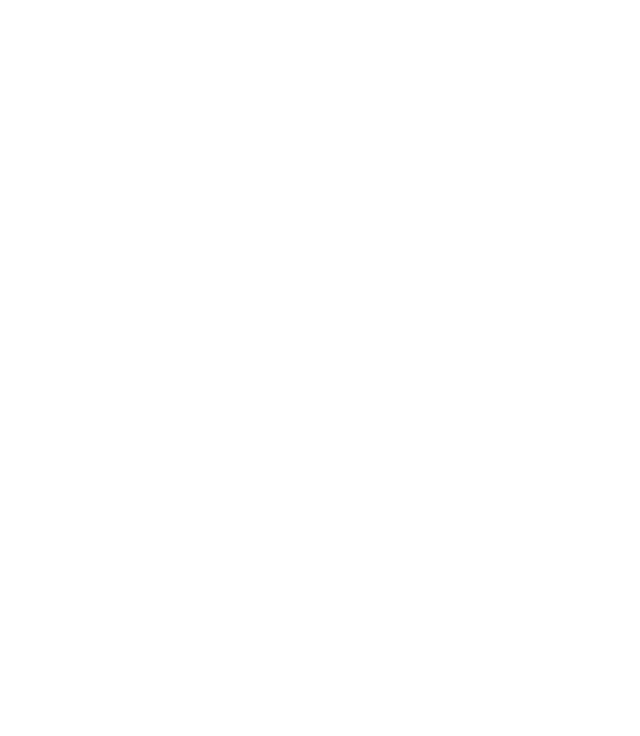
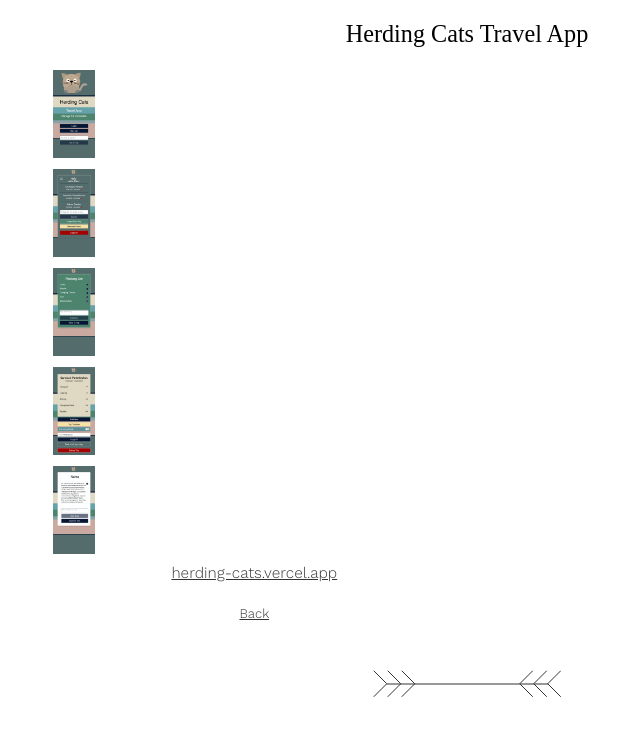
Before and after one commit to ghersmann/cv-v2, a Vue app: page /portfolio/001 in a window 1280 px wide. Before the commit this address had no page. Shown: the top 736 px of the page, without its empty margins (173-813 px from the left). Built offline with nearby package versions, Linux system fonts and the light colour scheme; a web font is replaced by a local one.

Commit message:
First draft for projectDetail.vue

```diff
--- a/src/components/ExperienceComponent.vue
+++ b/src/components/ExperienceComponent.vue
@@ -66,7 +66,9 @@
           <li>
             <p>
               Portfolio:
-              <router-link :to="{ path: '/photo' }">gustavhersmann.com/photo</router-link>
+              <router-link :to="{ name: 'ProjectDetail', params: { id: '002' } }"
+                >gustavhersmann.com/photo</router-link
+              >
             </p>
           </li>
         </ul>
--- a/src/components/ProjectPortfolio.vue
+++ b/src/components/ProjectPortfolio.vue
@@ -16,10 +16,7 @@
         <p v-for="(desc, descIndex) in project.description" :key="descIndex">
           {{ desc }}
         </p>
-        <a v-if="project.link" :href="project.link" class="routerlink" target="_blank">
-          {{ project.linkText }}
-        </a>
-        <router-link v-else :to="project.routerLink" class="routerlink">
+        <router-link :to="{ name: 'ProjectDetail', params: { id: project.id } }" class="routerlink">
           {{ project.routerLinkText }}
         </router-link>
       </div>
--- a/src/router/index.js
+++ b/src/router/index.js
@@ -1,8 +1,6 @@
 import { createRouter, createWebHistory } from 'vue-router'
 import HomeView from '@/views/HomeView.vue'
-import PhotographyView from '@/views/PhotographyView.vue'
-import PostersGwfView from '@/views/PostersGwfView.vue'
-import RedLeafCameras from '@/views/RedLeafCameras.vue'
+import ProjectDetail from '@/views/ProjectDetail.vue'
 
 const router = createRouter({
   history: createWebHistory(import.meta.env.BASE_URL),
@@ -13,19 +11,9 @@
       component: HomeView
     },
     {
-      path: '/photo',
-      name: 'photo',
-      component: PhotographyView
-    },
-    {
-      path: '/posters-gwf',
-      name: 'postersgwf',
-      component: PostersGwfView
-    },
-    {
-      path: '/red-leaf-cameras',
-      name: 'redleafcameras',
-      component: RedLeafCameras
+      path: '/portfolio/:id',
+      name: 'ProjectDetail',
+      component: ProjectDetail
     }
   ]
 })
--- a/src/stores/portfolioStore.js
+++ b/src/stores/portfolioStore.js
@@ -4,6 +4,7 @@
   state: () => ({
     portfolioProjects: [
       {
+        id: '001',
         title: 'Herding Cats Travel App',
         description: [
           '- A comprehensive travel planning application developed using Vue.js.',
@@ -48,9 +49,11 @@
           }
         ],
         link: 'https://herding-cats.vercel.app/',
-        linkText: 'herding-cats.vercel.app'
+        linkText: 'herding-cats.vercel.app',
+        routerLinkText: 'View Details'
       },
       {
+        id: '002',
         title: 'Gustav Hersmann Photography',
         description: [
           'Current project in the works. Developing a nice photo portfolio for my former business as a Professional Photographer. Mostly to stay updated on programming and learn new things while looking for a job.'
@@ -82,6 +85,7 @@
         routerLinkText: 'Photography Portfolio'
       },
       {
+        id: '003',
         title: 'Posters for Gemeinde Wutha-Farnroda and Hörselbergmuseum',
         description: [
           'During my two years at the municipal office Wutha-Farnroda I did amongst other things a bunch of graphic design work. I used the Affinity Suite (Photo, Designer and Publisher) for all of the tasks.'
@@ -90,24 +94,30 @@
           {
             src: new URL('@/assets/img/gwf/plakat-das-licht-in-unserem-leben.jpg', import.meta.url)
               .href,
-            alt: 'Poster for Das Licht in unserem Leben'
+            alt: 'Poster for the Exhibition Das Licht in unserem Leben',
+            description:
+              "Poster for the exhibition 'The light in our lives' at the Hörselberg Museum. This exhibition explores light and how mankind has illuminated the world throughout history. The design is heavily inspired by photographs from the 1920s, a time when electric lighting became commonplace in people's homes."
           },
           {
             src: new URL(
               '@/assets/img/gwf/plakat-kleine-objekte-grosse-geschichten.png',
               import.meta.url
             ).href,
-            alt: 'Poster for Kleine Objekte - Große Geschichten'
+            alt: 'Poster for the Exhibition Kleine Objekte - Große Geschichten',
+            description:
+              "Poster for the exhibition 'Kleine Objekte - Große Geschichten'. In this design, I used slanted text to deviate from the usual poster formats that are usually seen in the same places. The exhibition emphasised objects from the museum's collection and used them to tell bigger stories. For example, the potato ricer depicted on the poster tells the story of Thuringian dumplings. To convey a sense of recognition and seriousness, I used the railway typeface used by Deutsche Bahn for signage."
           },
           {
             src: new URL('@/assets/img/gwf/plakat-museumsnacht.jpg', import.meta.url).href,
-            alt: 'Poster for Night of the Museums'
+            alt: 'Poster for Night of the Museums',
+            description:
+              'The local museum, the Hörselbergmuseum, was organising an evening of events designed mainly for children. I wanted to capture the excitement of going on a treasure hunt in the dark with a torch.'
           }
         ],
-        routerLink: { path: '/posters-gwf' },
         routerLinkText: 'View Details'
       },
       {
+        id: '004',
         title: 'Red Leaf Cameras and No Fear of too many Cameras',
         description: [
           'I toyed with the idea of starting an online camera store for selling vintage analog cameras and made a design draft for it.'
@@ -132,10 +142,10 @@
             alt: 'Logo No Fear of too many Cameras'
           }
         ],
-        routerLink: { path: '/red-leaf-cameras' },
         routerLinkText: 'View Details'
       }
       /* {
+      id: '005',
         title: 'Fowzi Magazine',
         description: [
           'An online magazine about snowboarding and snowboard culture. Made by me and my friend Brian. We only made three issues before other projects took over our attention.'
--- a/src/views/PostersGwfView.vue
+++ /dev/null
@@ -1 +0,0 @@
-<template>PostersGwfView</template>
--- /dev/null
+++ b/src/views/ProjectDetail.vue
@@ -0,0 +1,198 @@
+<template>
+  <article class="project-portfolio" v-if="project">
+    <h1>{{ project.title }}</h1>
+    <section class="portfolio-grid-column">
+      <div class="portfolio-imgs">
+        <!-- Loop through each image and display the image and description -->
+        <div
+          v-for="(image, imgIndex) in project.images"
+          :key="imgIndex"
+          class="portfolio-image-description"
+        >
+          <!-- Image with click event to open modal -->
+          <img :src="image.src" :alt="image.alt" class="portfolio-img" @click="openModal(image)" />
+          <p>{{ image.description }}</p>
+        </div>
+
+        <!-- Link to external project (if available) -->
+        <a v-if="project.link" :href="project.link" class="projectlink routerlink" target="_blank">
+          {{ project.linkText }}
+        </a>
+        <router-link :to="'/'" class="routerlink">
+          <p>Back</p>
+        </router-link>
+      </div>
+    </section>
+
+    <img :src="arrowStore.currentArrow" alt="Decorative Arrow" class="arrow" />
+
+    <!-- Modal for large image view -->
+    <div v-if="isModalOpen" class="modal-overlay" @click="closeModal">
+      <div class="modal-content" @click.stop>
+        <span class="close-btn" @click="closeModal">&times;</span>
+        <img :src="selectedImage.src" :alt="selectedImage.alt" class="modal-img" />
+      </div>
+    </div>
+  </article>
+  <p v-else>Project not found.</p>
+</template>
+
+<script>
+import { ref } from 'vue'
+import { useArrowStore } from '@/stores/arrowStore.js'
+import { onMounted, onBeforeUnmount } from 'vue'
+import { usePortfolioStore } from '@/stores/portfolioStore.js'
+import { useRoute } from 'vue-router'
+
+export default {
+  name: 'ProjectPortfolio',
+  setup() {
+    const arrowStore = useArrowStore()
+    const portfolioStore = usePortfolioStore()
+    const route = useRoute()
+
+    // Extract the project id from the route
+    const projectId = route.params.id
+
+    // Find the project by id
+    const project = portfolioStore.getProjects.find((p) => p.id === projectId)
+
+    // Modal logic
+    const isModalOpen = ref(false)
+    const selectedImage = ref(null)
+
+    const openModal = (image) => {
+      selectedImage.value = image
+      isModalOpen.value = true
+    }
+
+    const closeModal = () => {
+      isModalOpen.value = false
+      selectedImage.value = null
+    }
+
+    const updateArrow = () => {
+      arrowStore.updateArrow()
+    }
+
+    onMounted(() => {
+      updateArrow()
+      window.matchMedia('(prefers-color-scheme: dark)').addEventListener('change', updateArrow)
+      window.addEventListener('resize', updateArrow)
+    })
+
+    onBeforeUnmount(() => {
+      window.matchMedia('(prefers-color-scheme: dark)').removeEventListener('change', updateArrow)
+      window.removeEventListener('resize', updateArrow)
+    })
+
+    return {
+      arrowStore,
+      project, // Return the selected project
+      isModalOpen,
+      selectedImage,
+      openModal,
+      closeModal
+    }
+  }
+}
+</script>
+
+<style scoped>
+h1 {
+  text-align: center;
+  margin-bottom: 2rem;
+}
+
+p {
+  margin-top: 0;
+  text-align: center;
+}
+
+h2 {
+  text-align: center;
+}
+
+.routerlink {
+  width: fit-content;
+  display: block;
+  margin: 0 auto;
+}
+
+.projectlink {
+  margin-bottom: 2rem;
+}
+
+.portfolio-item {
+  width: 27rem;
+  margin-left: auto;
+  margin-right: auto;
+  margin-bottom: 4rem;
+}
+
+.portfolio-imgs {
+  display: flex;
+  flex-direction: column;
+  justify-content: space-between;
+}
+
+.portfolio-image-description {
+  display: flex;
+  align-items: center;
+  margin-bottom: 1rem;
+}
+
+.portfolio-img {
+  height: 8rem;
+  margin-right: 1rem;
+}
+
+.portfolio-image-description p {
+  margin: 0;
+}
+
+/* Modal overlay */
+.modal-overlay {
+  position: fixed;
+  top: 0;
+  left: 0;
+  width: 100vw;
+  height: 100vh;
+  background: rgba(0, 0, 0, 0.7); /* Transparent dark background */
+  display: flex;
+  justify-content: center;
+  align-items: center;
+  z-index: 1000;
+}
+
+/* Modal content */
+.modal-content {
+  position: relative;
+  background-color: white;
+  padding: 1rem;
+  border-radius: 5px;
+  max-width: 80%;
+  max-height: 80%;
+  display: flex;
+  flex-direction: column;
+  justify-content: center;
+  align-items: center;
+}
+
+/* Modal image */
+.modal-img {
+  max-width: 100%;
+  max-height: 100%;
+  object-fit: contain;
+}
+
+/* Close button */
+.close-btn {
+  position: absolute;
+  top: 10px;
+  right: 15px;
+  font-size: 2rem;
+  color: #333;
+  cursor: pointer;
+}
+</style>
--- a/src/views/RedLeafCameras.vue
+++ /dev/null
@@ -1 +0,0 @@
-<template>RedLeafCameras</template>
```
